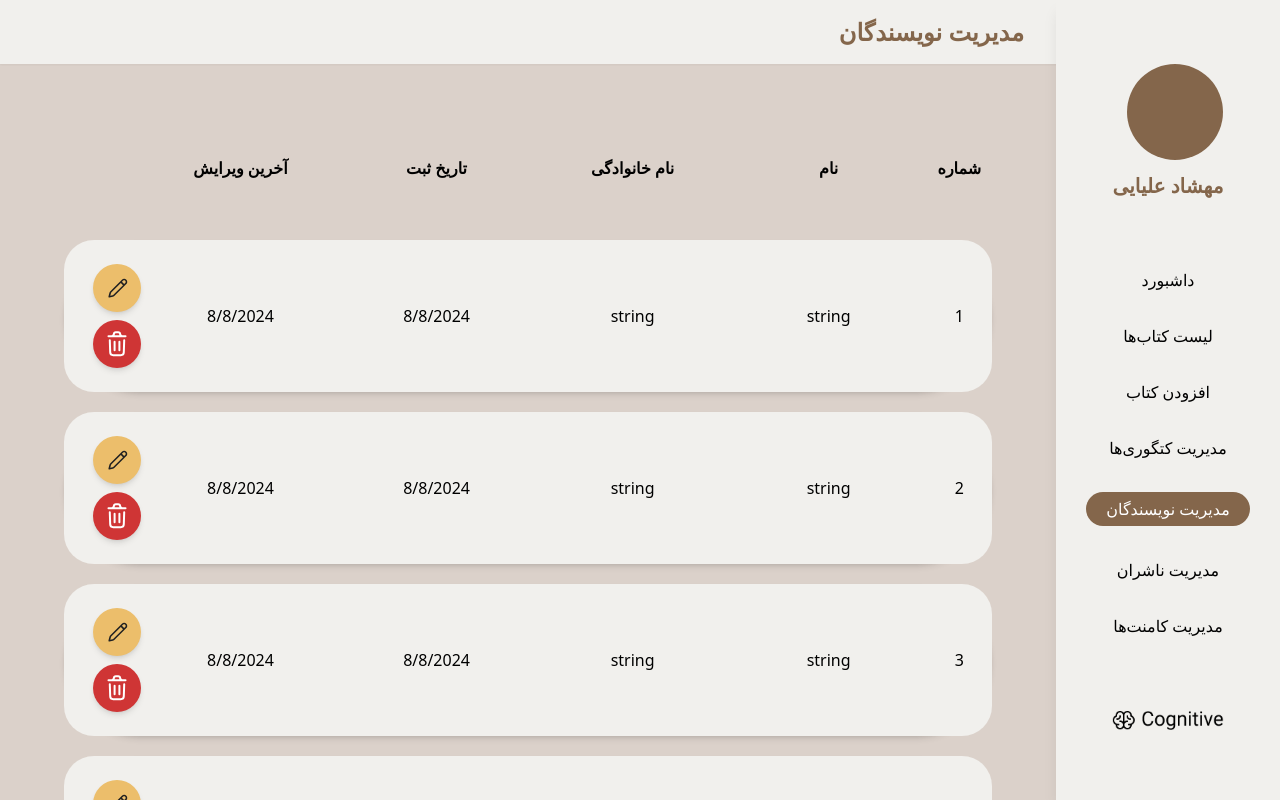
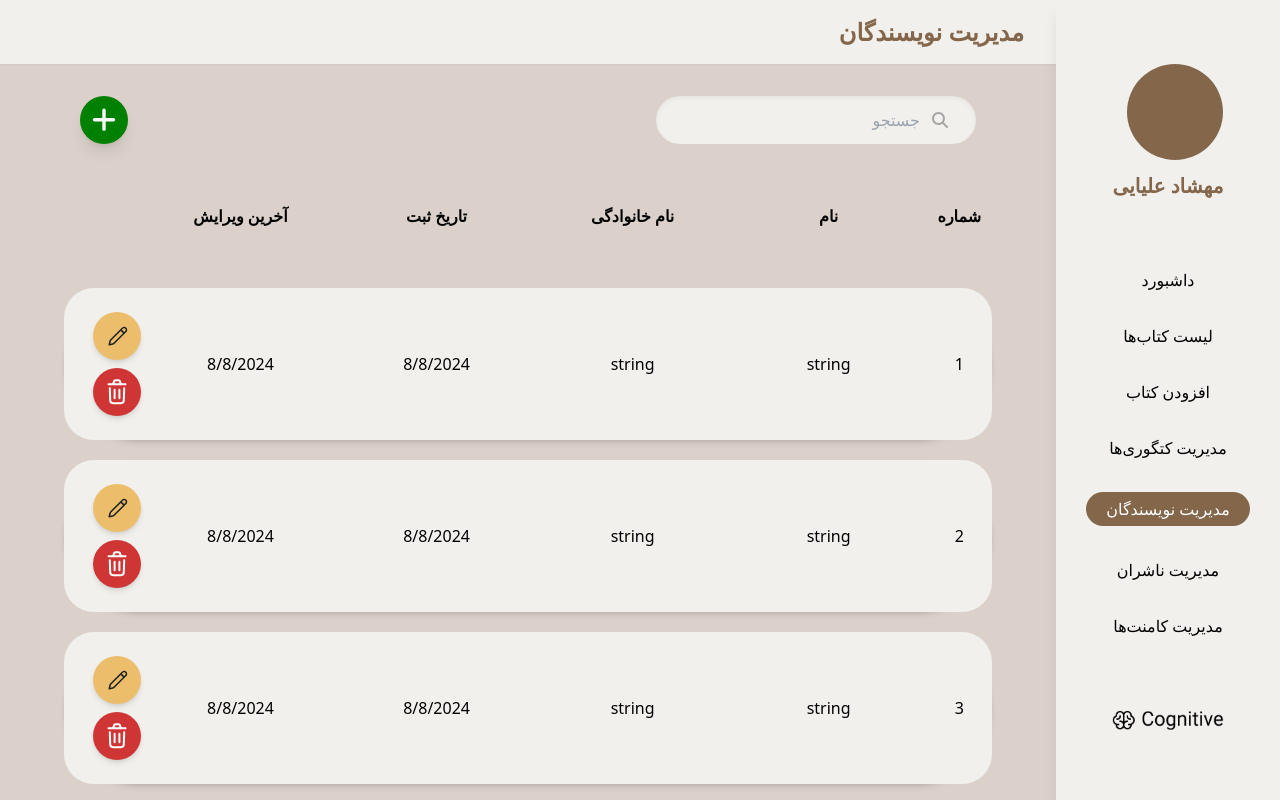
Before and after one commit to MahshadOliaie/cognitive, a React (Vite) app: page /authors in a window 1280 px wide. Shown: the top 800 px of the page. Built offline with nearby package versions, Linux system fonts and the light colour scheme.

Commit message:
add searchbars

```diff
--- a/public/category.json
+++ b/public/category.json
@@ -35,7 +35,7 @@
     },
     {
         "id": 4,
-        "title": "string",
+        "title": "dkfgj",
         "scopeId": 0,
         "scopeTitle": "string",
         "parentId": 0,
@@ -56,7 +56,7 @@
     },
     {
         "id": 6,
-        "title": "string",
+        "title": "one",
         "scopeId": 0,
         "scopeTitle": "string",
         "parentId": 0,
@@ -70,7 +70,7 @@
     },
     {
         "id": 7,
-        "title": "string",
+        "title": "two",
         "scopeId": 0,
         "scopeTitle": "string",
         "parentId": 0,
--- /dev/null
+++ b/src/components/Buttons/AddBtn.jsx
@@ -0,0 +1,12 @@
+
+
+
+function AddBtn(){
+    return(
+        <div className="w-12 h-12 p-3 flex items-center justify-center rounded-full shadow-lg cursor-pointer hover:scale-105 duration-150" style={{backgroundColor: "green"}}>
+            <svg xmlns="http://www.w3.org/2000/svg" fill="white" viewBox="0 0 448 512"><path d="M256 80c0-17.7-14.3-32-32-32s-32 14.3-32 32l0 144L48 224c-17.7 0-32 14.3-32 32s14.3 32 32 32l144 0 0 144c0 17.7 14.3 32 32 32s32-14.3 32-32l0-144 144 0c17.7 0 32-14.3 32-32s-14.3-32-32-32l-144 0 0-144z"/></svg>
+        </div>
+    )
+}
+
+export default AddBtn
--- /dev/null
+++ b/src/components/CustomSearchBar/CustomSearchBar.jsx
@@ -0,0 +1,29 @@
+import { useEffect, useState } from "react"
+
+
+function CustomSearchBar({ data, setFilteredData, page }) {
+    const [inputValue, setInputValue] = useState("")
+
+    function handleChange() {
+        setInputValue(event.target.value)
+    }
+
+    useEffect(() => {
+        if (page === "category")
+            setFilteredData(data.filter(item => item.title.includes(inputValue)))
+        else
+            setFilteredData(data.filter(item => item.name.includes(inputValue)))
+
+    }, [inputValue])
+
+    return (
+        <>
+            <div className="relative">
+                <svg xmlns="http://www.w3.org/2000/svg" viewBox="0 0 512 512" className="absolute w-4 opacity-30 top-1/3 right-7 "><path d="M416 208c0 45.9-14.9 88.3-40 122.7L502.6 457.4c12.5 12.5 12.5 32.8 0 45.3s-32.8 12.5-45.3 0L330.7 376c-34.4 25.2-76.8 40-122.7 40C93.1 416 0 322.9 0 208S93.1 0 208 0S416 93.1 416 208zM208 352a144 144 0 1 0 0-288 144 144 0 1 0 0 288z" /></svg>
+                <input type="search" value={inputValue} placeholder="جستجو" onChange={handleChange} className="bg-sand px-8 py-3 pr-14 rounded-full shadow-inner w-80 focus-visible:outline-sandals" />
+            </div>
+        </>
+    )
+}
+
+export default CustomSearchBar
--- a/src/components/Pages/AddBookPage/AddBookPage.jsx
+++ b/src/components/Pages/AddBookPage/AddBookPage.jsx
@@ -1,12 +1,15 @@
 
-import { flexRender, getCoreRowModel, useReactTable } from "@tanstack/react-table"
+import { flexRender, getCoreRowModel, getFilteredRowModel, useReactTable } from "@tanstack/react-table"
 import { useState } from "react"
 import DATA from "../../../../public/object"
 import TableHeader from "../../TableHeader/TableHeader"
 import TableRow from "../../TableRow/TableRow"
+import SearchBar from "../../SearchBar/SearchBar"
+import AddBtn from "../../Buttons/AddBtn"
 
 function AddBookPage() {
     const [data, setData] = useState(DATA)
+    const [columnFilters , setColumnFilters] = useState([])
 
     const columns = [
         {
@@ -45,11 +48,19 @@ function AddBookPage() {
     const table = useReactTable({
         data,
         columns,
+        state:{
+            columnFilters
+        },
+        getFilteredRowModel: getFilteredRowModel(),
         getCoreRowModel: getCoreRowModel(),
     })
 
     return (
         <>
+            <div className="flex items-center justify-between px-4">
+                <SearchBar columnFilters={columnFilters} setColumnFilters={setColumnFilters} title="title" />
+                <AddBtn />
+            </div>
             <table className="w-full relative border-separate" style={{ borderSpacing: "0 20px" }}>
 
                 <TableHeader>
--- a/src/components/Pages/AuthorPage/AuthorPage.jsx
+++ b/src/components/Pages/AuthorPage/AuthorPage.jsx
@@ -1,14 +1,17 @@
-import { flexRender, getCoreRowModel, useReactTable } from "@tanstack/react-table"
+import { flexRender, getCoreRowModel, getFilteredRowModel, useReactTable } from "@tanstack/react-table"
 import { useEffect, useState } from "react"
 import useFetch from "../../../hooks/useFetch"
 import TableHeader from "../../TableHeader/TableHeader"
 import TableRow from "../../TableRow/TableRow"
+import SearchBar from "../../SearchBar/SearchBar"
+import AddBtn from "../../Buttons/AddBtn"
 
 
 
 function AuthorPage() {
 
     const [data, setData] = useState([])
+    const [columnFilters, setColumnFilters] = useState([])
     const authors = useFetch('/authors.json')
 
 
@@ -60,12 +63,19 @@ function AuthorPage() {
     const table = useReactTable({
         data,
         columns,
+        state: {
+            columnFilters
+        },
+        getFilteredRowModel: getFilteredRowModel(),
         getCoreRowModel: getCoreRowModel(),
     })
 
     return (
         <>
-
+            <div className="flex items-center justify-between px-4">
+                <SearchBar columnFilters={columnFilters} setColumnFilters={setColumnFilters} title={"firstName"} />
+                <AddBtn />
+            </div>
             <table className="w-full relative border-separate" style={{ borderSpacing: "0 20px" }}>
 
                 <TableHeader>
--- a/src/components/Pages/CategoryPage/CategoryPage.jsx
+++ b/src/components/Pages/CategoryPage/CategoryPage.jsx
@@ -1,16 +1,20 @@
 import { useEffect, useState } from "react"
 import CategoryCard from "../../CategoryCard/CategoryCard"
 import useFetch from "../../../hooks/useFetch"
+import AddBtn from "../../Buttons/AddBtn"
+import CustomSearchBar from "../../CustomSearchBar/CustomSearchBar"
 
 
 function CategoryPage() {
     const [categoryData, setCategoryData] = useState([])
+    const [filteredData , setFilteredData] = useState([])
 
     const data = useFetch('/category.json')
 
     useEffect(() => {
 
         setCategoryData(data)
+        setFilteredData(data)
 
         return () => {
 
@@ -19,12 +23,18 @@ function CategoryPage() {
 
 
     return (
-        <div className="flex flex-wrap justify-center gap-7 gap-y-8">
-            {categoryData.map(category => {
-                return <CategoryCard key={category.id} category={category} />
-            })}
+        <>
+            <div className="flex items-center justify-between px-4">
+                <CustomSearchBar setFilteredData={setFilteredData} data={categoryData} page="category" />
+                <AddBtn />
+            </div>
+            <div className="flex flex-wrap justify-center gap-7 gap-y-8 pt-11">
+                {filteredData.map(category => {
+                    return <CategoryCard key={category.id} category={category} />
+                })}
 
-        </div>
+            </div>
+        </>
     )
 }
 
--- a/src/components/Pages/CommentsPage/CommentsPage.jsx
+++ b/src/components/Pages/CommentsPage/CommentsPage.jsx
@@ -1,15 +1,18 @@
 import { useEffect, useState } from "react"
 import useFetch from "../../../hooks/useFetch"
 import CommentsCard from "../../CommentsCard/CommentsCard"
+import CustomSearchBar from "../../CustomSearchBar/CustomSearchBar"
 
 
 function CommentsPage() {
     const [data, setData] = useState([])
+    const [filteredData , setFilteredData] = useState([])
 
     const comments = useFetch('https://jsonplaceholder.typicode.com/comments')
 
     useEffect(() => {
         setData(comments)
+        setFilteredData(comments)
 
         return () => {
 
@@ -18,13 +21,18 @@ function CommentsPage() {
     }, [comments])
 
     return (
-        <div className="flex flex-col gap-6">
+        <>
+            <div className="flex items-center justify-between px-4">
+                <CustomSearchBar data={comments} setFilteredData={setFilteredData}  page="comments" />
+            </div>
+            <div className="flex flex-col gap-6 pt-11">
 
-            {data.map(comment => {
-                return <CommentsCard key={comment.id} comment={comment} />
-            })}
+                {filteredData.map(comment => {
+                    return <CommentsCard key={comment.id} comment={comment} />
+                })}
 
-        </div>
+            </div>
+        </>
     )
 }
 
--- a/src/components/Pages/PublisherPage/PublisherPage.jsx
+++ b/src/components/Pages/PublisherPage/PublisherPage.jsx
@@ -1,13 +1,16 @@
 import { useEffect, useState } from "react"
 import useFetch from "../../../hooks/useFetch"
-import { flexRender, getCoreRowModel, useReactTable } from "@tanstack/react-table"
+import { flexRender, getCoreRowModel, getFilteredRowModel, useReactTable } from "@tanstack/react-table"
 import TableHeader from "../../TableHeader/TableHeader"
 import TableRow from "../../TableRow/TableRow"
+import SearchBar from "../../SearchBar/SearchBar"
+import AddBtn from "../../Buttons/AddBtn"
 
 
 function PublisherPage() {
     const [data, setData] = useState([])
     const publishers = useFetch('/publishers.json')
+    const [columnFilters, setColumnFilters] = useState([])
 
     useEffect(() => {
         setData(publishers)
@@ -48,12 +51,20 @@ function PublisherPage() {
     const table = useReactTable({
         data,
         columns,
+        state: {
+            columnFilters
+        },
+        getFilteredRowModel: getFilteredRowModel(),
         getCoreRowModel: getCoreRowModel(),
     })
 
 
     return (
         <>
+            <div className="flex items-center justify-between px-4">
+                <SearchBar columnFilters={columnFilters} setColumnFilters={setColumnFilters} title="name" />
+                <AddBtn />
+            </div>
             <table className="w-full relative border-separate" style={{ borderSpacing: "0 20px" }}>
                 <TableHeader>
                     {table.getHeaderGroups()[0].headers.map(header => {
--- /dev/null
+++ b/src/components/SearchBar/SearchBar.jsx
@@ -0,0 +1,17 @@
+
+
+function SearchBar({ columnFilters, setColumnFilters , title }) {
+    const valueTitle = columnFilters.find(f => f.id == title)?.value || "";
+
+    function handleChange(id, value) {
+        setColumnFilters((prev) => prev.filter(f => f.id !== id).concat({ id, value }))
+    }
+    return (
+        <div className="relative">
+            <svg xmlns="http://www.w3.org/2000/svg" viewBox="0 0 512 512" className="absolute w-4 opacity-30 top-1/3 right-7 "><path d="M416 208c0 45.9-14.9 88.3-40 122.7L502.6 457.4c12.5 12.5 12.5 32.8 0 45.3s-32.8 12.5-45.3 0L330.7 376c-34.4 25.2-76.8 40-122.7 40C93.1 416 0 322.9 0 208S93.1 0 208 0S416 93.1 416 208zM208 352a144 144 0 1 0 0-288 144 144 0 1 0 0 288z" /></svg>
+            <input type="search" value={valueTitle} onChange={(e) => handleChange(title, e.target.value)} placeholder="جستجو" className="bg-sand px-8 py-3 pr-14 rounded-full shadow-inner w-80 focus-visible:outline-sandals" />
+        </div>
+    )
+}
+
+export default SearchBar
```
